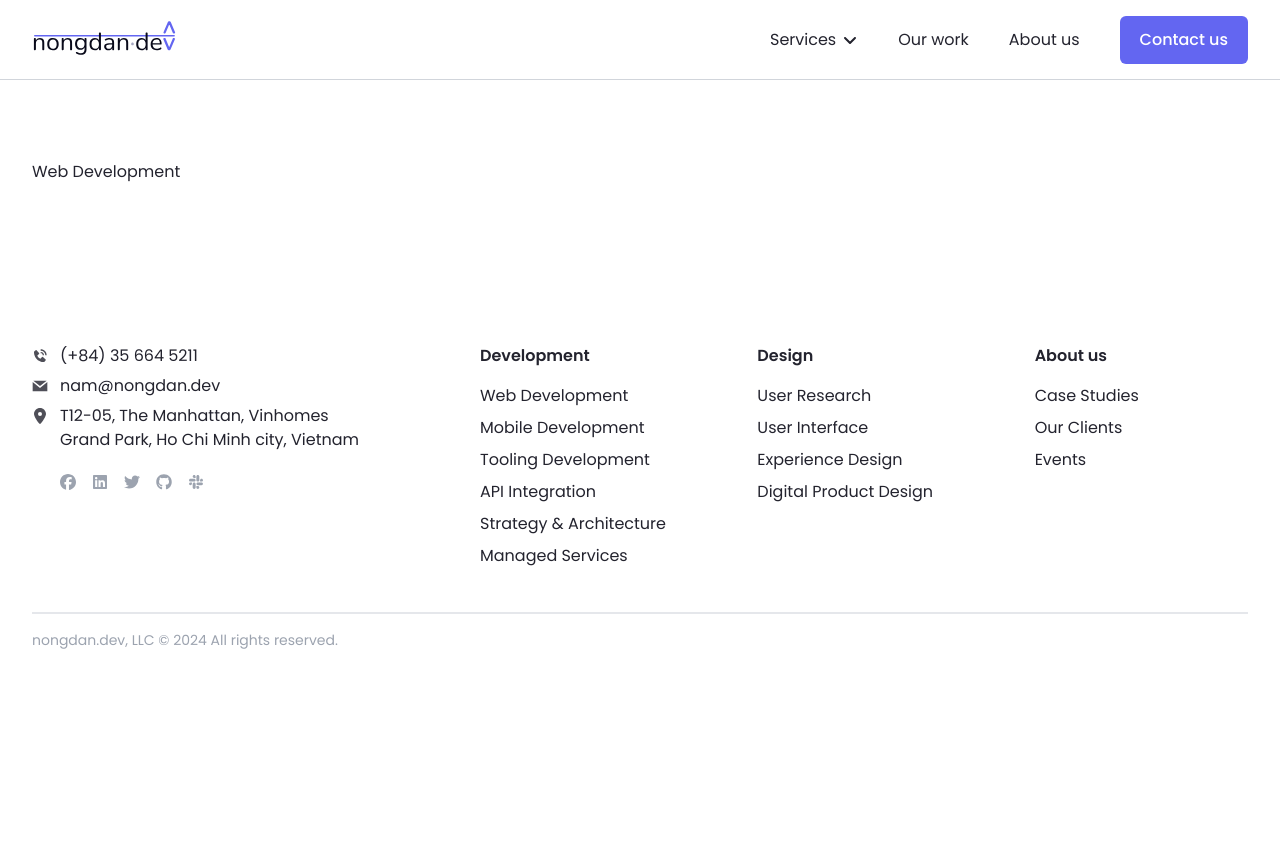
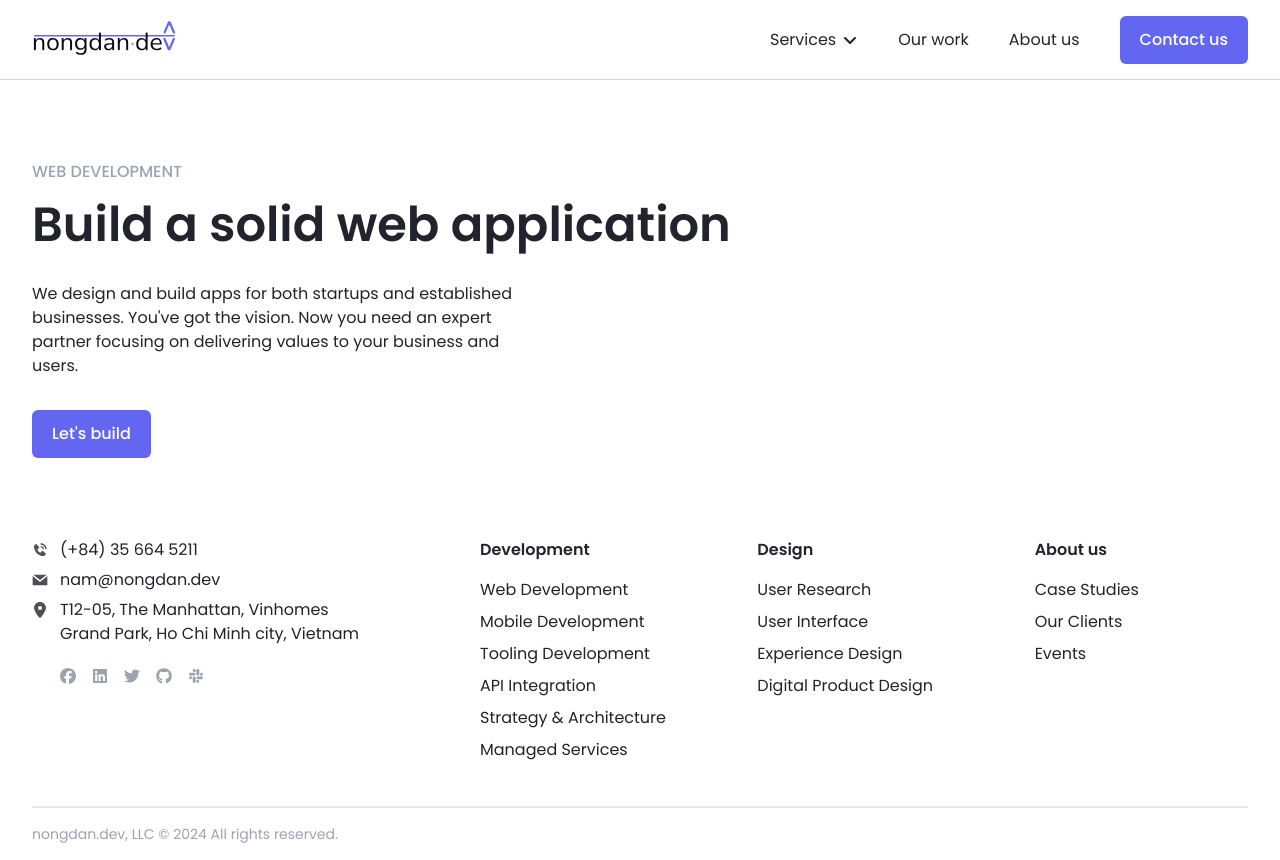
Before and after one commit to nongdan-dev/website, a React (Vite) app: page /development/web-development in a window 1280 px wide. Before the commit the page ends 800 px from the top, so only its background shows below. Built offline with nearby package versions, Linux system fonts and the light colour scheme.

Commit message:
Add title for web development

```diff
--- a/src/pages/Development/WebDevelopment/index.tsx
+++ b/src/pages/Development/WebDevelopment/index.tsx
@@ -1,7 +1,33 @@
+import { Fragment } from 'react/jsx-runtime'
+import { twMerge } from 'tailwind-merge'
+
+import { Button, Link } from '@/components/ui'
 import { Section } from '@/components/widget'
 
 function WebDevelopment() {
-  return <Section>Web Development</Section>
+  return (
+    <Fragment>
+      <Section subtitle='web development' className='pb-0'>
+        {({ titleId, titleClassName }) => (
+          <Fragment>
+            <h1 className={twMerge(titleClassName, 'mb-6')} id={titleId}>
+              Build a solid web application
+            </h1>
+            <p className='lg:w-[40%]'>
+              We design and build apps for both startups and established
+              businesses. You've got the vision. Now you need an expert partner
+              focusing on delivering values to your business and users.
+            </p>
+            <Button asChild className='mt-8'>
+              <Link to='/contact' useDefaultStyle>
+                Let's build
+              </Link>
+            </Button>
+          </Fragment>
+        )}
+      </Section>
+    </Fragment>
+  )
 }
 
 export default WebDevelopment
```
